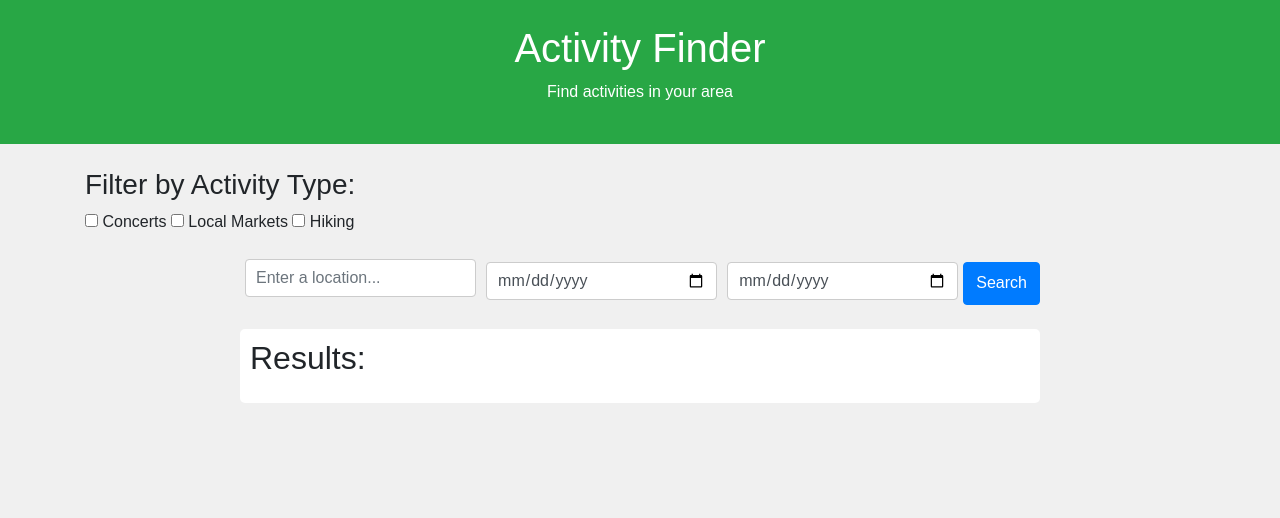
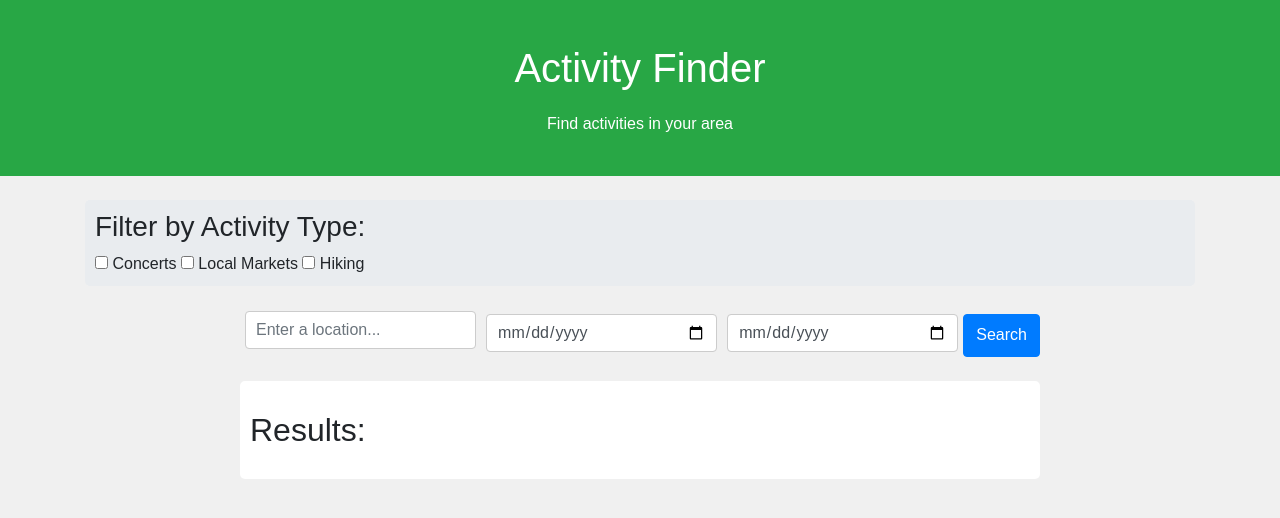
Before and after one commit to karrotts69/Activity-Finder, a plain HTML site: page index.html in a window 1280 px wide. Drawn offline with nearby package versions, Linux system fonts and the light colour scheme.

Commit message:
Update style.css

```diff
--- a/style.css
+++ b/style.css
@@ -1,8 +1,23 @@
 body {
     font-family: Arial, sans-serif;
     background-color: #f0f0f0;
-    margin: 0;
-    padding: 0;
+}
+
+h1, h2 {
+    margin: 20px 0;
+}
+
+.filter-container {
+    background: #e9ecef;
+    padding: 10px;
+    border-radius: 5px;
+}
+
+#results-list li {
+    background: white;
+    padding: 10px;
+    margin-bottom: 5px;
+    border-radius: 4px;
 }
 
 header {
```
